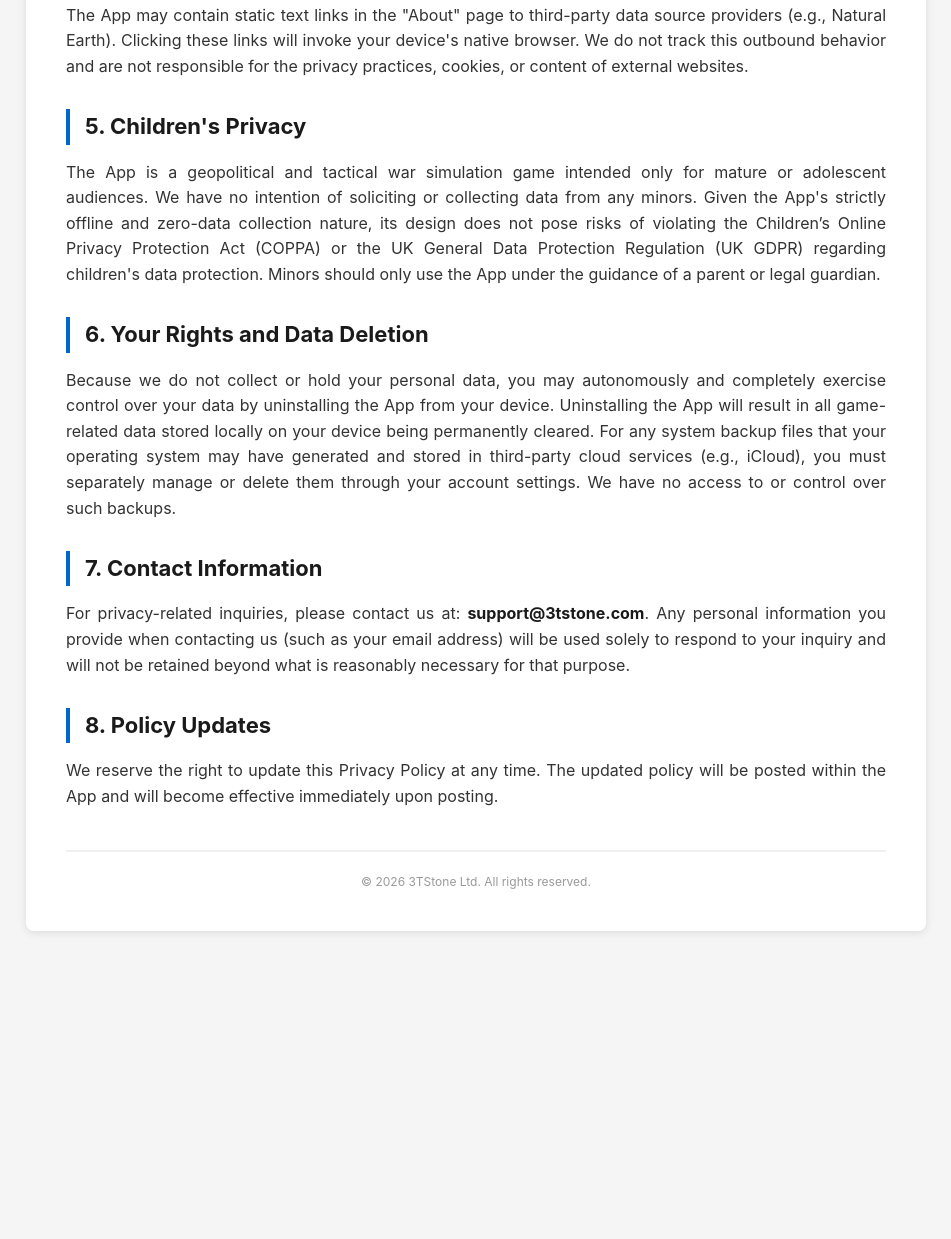
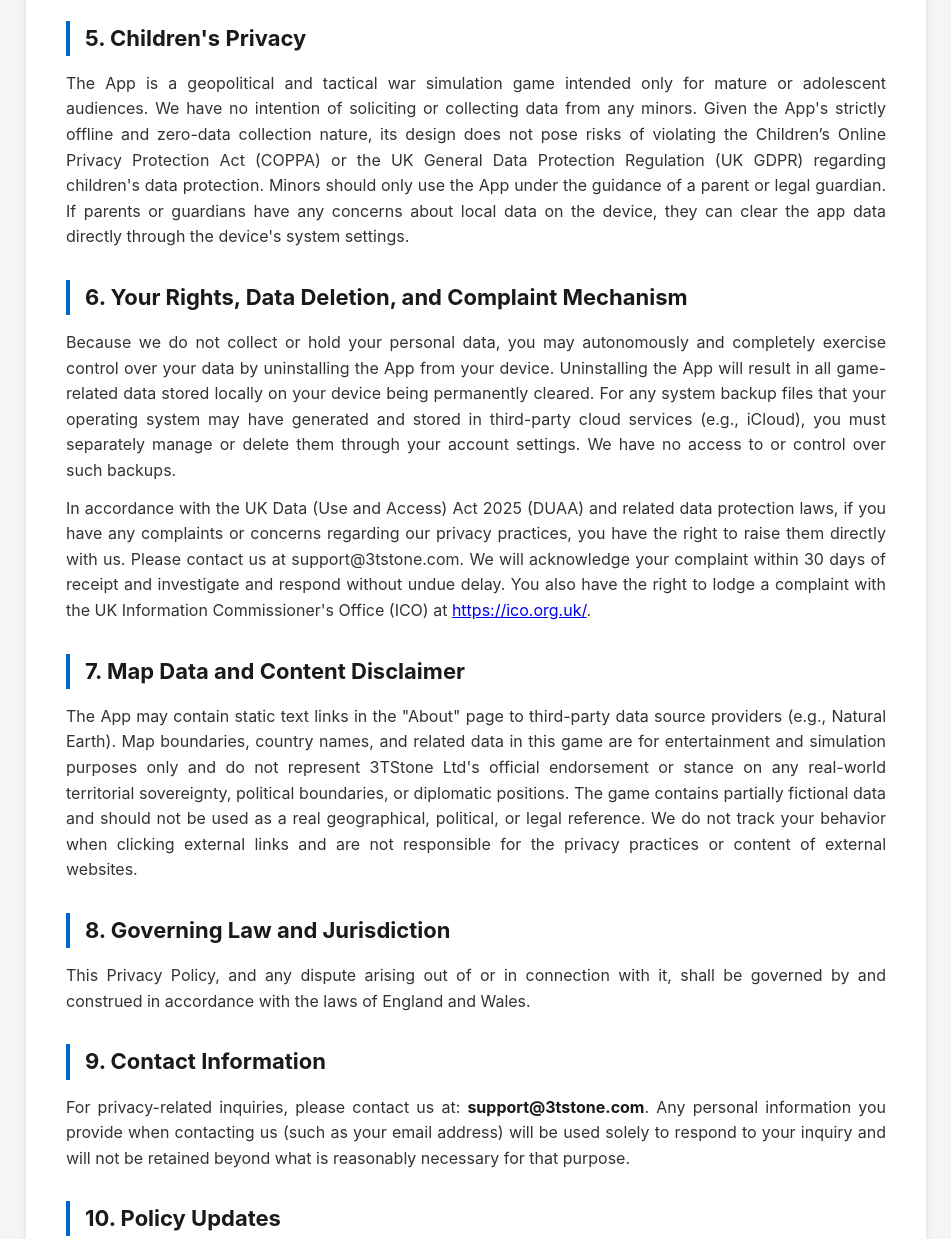
Before and after one commit to hezhanm001/3tstone-privacy, a plain HTML site: page Iron_Hegemony_privacy-policy.html in a window 1280 px wide. Shown: the part 1244-2483 px from the top of the page, without its empty margins (164-1115 px from the left). Before the commit the page ends 2195 px from the top, so only its background shows below. Drawn offline with Linux system fonts and the light colour scheme.

Commit message:
Update Iron_Hegemony_privacy-policy.html

```diff
--- a/Iron_Hegemony_privacy-policy.html
+++ b/Iron_Hegemony_privacy-policy.html
@@ -34,18 +34,24 @@
 
         <h2>4. Third-Party Services and External Links</h2>
         <p>The App does not integrate any third-party advertising networks, data analytics, or social media SDKs.</p>
-        <p>The App may contain static text links in the "About" page to third-party data source providers (e.g., Natural Earth). Clicking these links will invoke your device's native browser. We do not track this outbound behavior and are not responsible for the privacy practices, cookies, or content of external websites.</p>
 
         <h2>5. Children's Privacy</h2>
-        <p>The App is a geopolitical and tactical war simulation game intended only for mature or adolescent audiences. We have no intention of soliciting or collecting data from any minors. Given the App's strictly offline and zero-data collection nature, its design does not pose risks of violating the Children’s Online Privacy Protection Act (COPPA) or the UK General Data Protection Regulation (UK GDPR) regarding children's data protection. Minors should only use the App under the guidance of a parent or legal guardian.</p>
+        <p>The App is a geopolitical and tactical war simulation game intended only for mature or adolescent audiences. We have no intention of soliciting or collecting data from any minors. Given the App's strictly offline and zero-data collection nature, its design does not pose risks of violating the Children’s Online Privacy Protection Act (COPPA) or the UK General Data Protection Regulation (UK GDPR) regarding children's data protection. Minors should only use the App under the guidance of a parent or legal guardian. If parents or guardians have any concerns about local data on the device, they can clear the app data directly through the device's system settings.</p>
 
-        <h2>6. Your Rights and Data Deletion</h2>
+        <h2>6. Your Rights, Data Deletion, and Complaint Mechanism</h2>
         <p>Because we do not collect or hold your personal data, you may autonomously and completely exercise control over your data by uninstalling the App from your device. Uninstalling the App will result in all game-related data stored locally on your device being permanently cleared. For any system backup files that your operating system may have generated and stored in third-party cloud services (e.g., iCloud), you must separately manage or delete them through your account settings. We have no access to or control over such backups.</p>
+        <p>In accordance with the UK Data (Use and Access) Act 2025 (DUAA) and related data protection laws, if you have any complaints or concerns regarding our privacy practices, you have the right to raise them directly with us. Please contact us at support@3tstone.com. We will acknowledge your complaint within 30 days of receipt and investigate and respond without undue delay. You also have the right to lodge a complaint with the UK Information Commissioner's Office (ICO) at <a href="https://ico.org.uk/" target="_blank">https://ico.org.uk/</a>.</p>
 
-        <h2>7. Contact Information</h2>
+        <h2>7. Map Data and Content Disclaimer</h2>
+        <p>The App may contain static text links in the "About" page to third-party data source providers (e.g., Natural Earth). Map boundaries, country names, and related data in this game are for entertainment and simulation purposes only and do not represent 3TStone Ltd's official endorsement or stance on any real-world territorial sovereignty, political boundaries, or diplomatic positions. The game contains partially fictional data and should not be used as a real geographical, political, or legal reference. We do not track your behavior when clicking external links and are not responsible for the privacy practices or content of external websites.</p>
+
+        <h2>8. Governing Law and Jurisdiction</h2>
+        <p>This Privacy Policy, and any dispute arising out of or in connection with it, shall be governed by and construed in accordance with the laws of England and Wales.</p>
+
+        <h2>9. Contact Information</h2>
         <p>For privacy-related inquiries, please contact us at: <strong>support@3tstone.com</strong>. Any personal information you provide when contacting us (such as your email address) will be used solely to respond to your inquiry and will not be retained beyond what is reasonably necessary for that purpose.</p>
 
-        <h2>8. Policy Updates</h2>
+        <h2>10. Policy Updates</h2>
         <p>We reserve the right to update this Privacy Policy at any time. The updated policy will be posted within the App and will become effective immediately upon posting.</p>
 
         <div class="footer">© 2026 3TStone Ltd. All rights reserved.</div>
```
